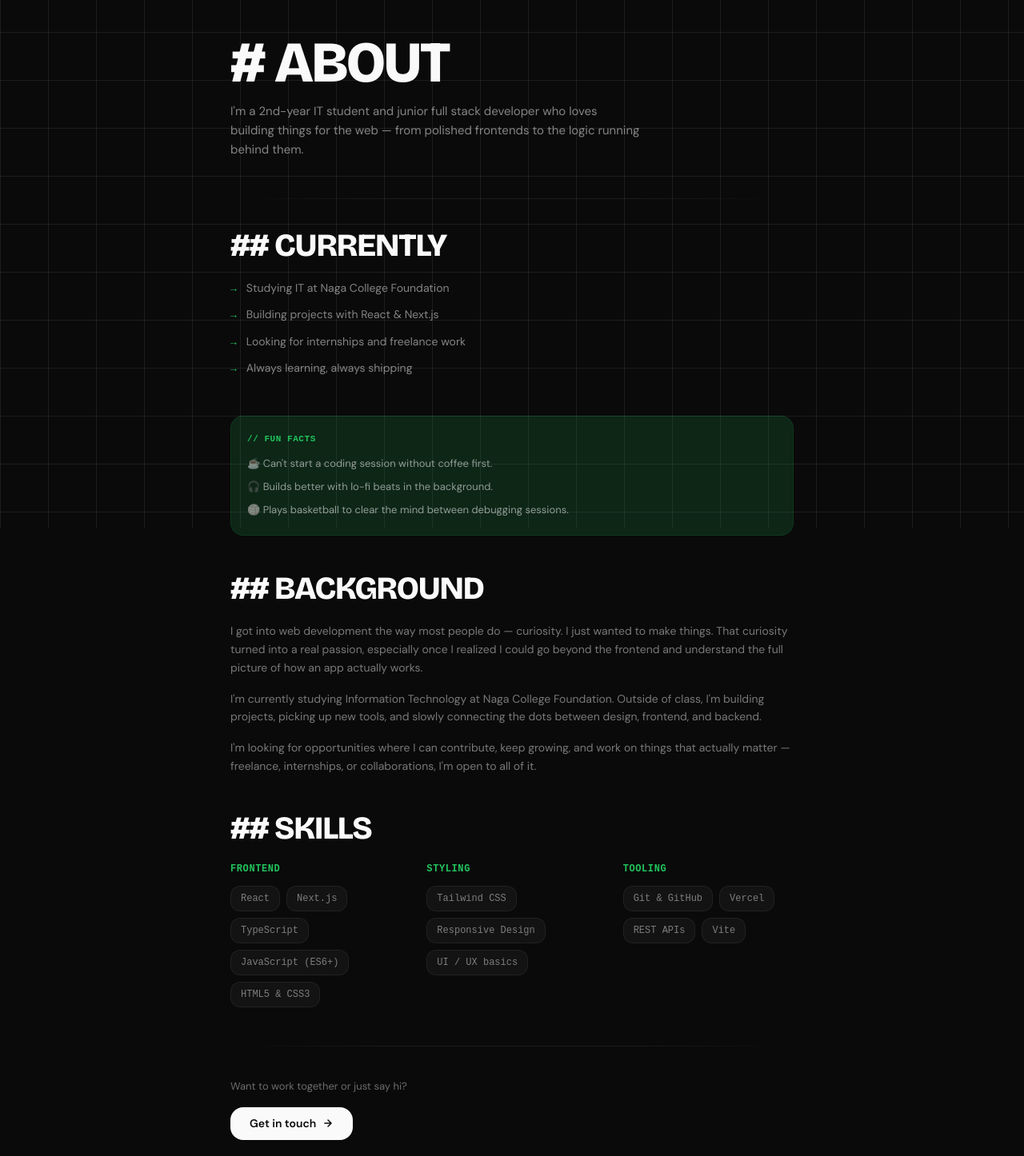
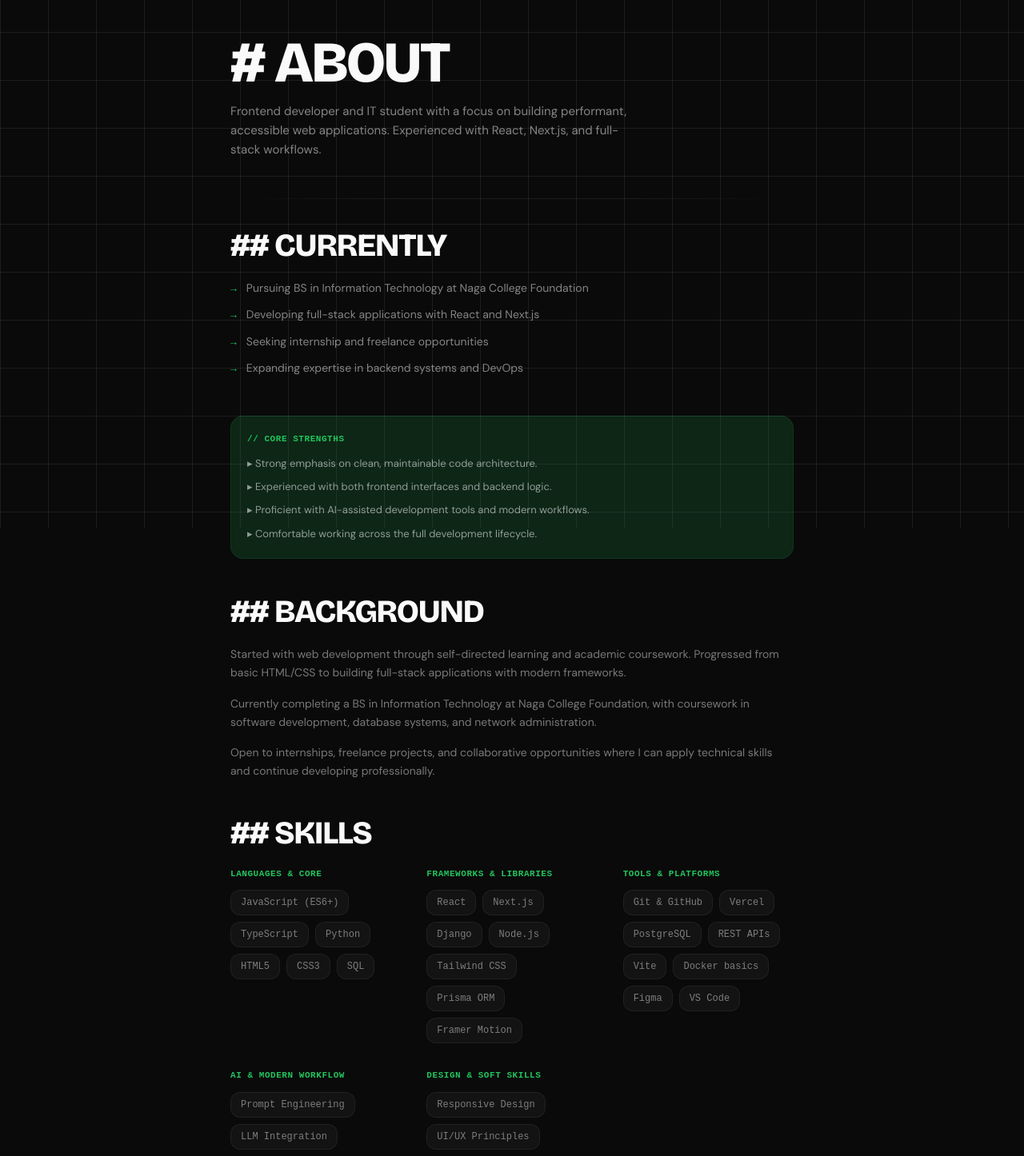
Before and after one commit to jmirabuenos-blip/my-portfolio, a Next.js app: page /about in a window 1280 px wide. Shown: the part 140-1586 px from the top of the page at 80% size. Built offline with nearby package versions, Linux system fonts and the light colour scheme.

Commit message:
Update portfolio: professional tone and expanded AI skills

```diff
--- a/src/app/about/page.tsx
+++ b/src/app/about/page.tsx
@@ -3,15 +3,57 @@ import { useTheme } from "@/hooks/useTheme";
 import { useReveal } from "@/hooks/useReveal";
 
 const SKILLS = {
-  Frontend: ["React", "Next.js", "TypeScript", "JavaScript (ES6+)", "HTML5 & CSS3"],
-  Styling: ["Tailwind CSS", "Responsive Design", "UI / UX basics"],
-  Tooling: ["Git & GitHub", "Vercel", "REST APIs", "Vite"],
+  "Languages & Core": [
+    "JavaScript (ES6+)",
+    "TypeScript",
+    "Python",
+    "HTML5",
+    "CSS3",
+    "SQL",
+  ],
+  "Frameworks & Libraries": [
+    "React",
+    "Next.js",
+    "Django",
+    "Node.js",
+    "Tailwind CSS",
+    "Prisma ORM",
+    "Framer Motion",
+  ],
+  "Tools & Platforms": [
+    "Git & GitHub",
+    "Vercel",
+    "PostgreSQL",
+    "REST APIs",
+    "Vite",
+    "Docker basics",
+    "Figma",
+    "VS Code",
+  ],
+  "AI & Modern Workflow": [
+    "Prompt Engineering",
+    "LLM Integration",
+    "AI API Integration",
+    "GitHub Copilot",
+    "Cursor AI",
+    "ChatGPT / Claude",
+    "AI-assisted Development",
+  ],
+  "Design & Soft Skills": [
+    "Responsive Design",
+    "UI/UX Principles",
+    "Agile / Scrum",
+    "Technical Documentation",
+    "Problem Solving",
+    "Code Review",
+  ],
 };
 
 const CALLOUTS = [
-  "☕ Can't start a coding session without coffee first.",
-  "🎧 Builds better with lo-fi beats in the background.",
-  "🏐 Plays basketball to clear the mind between debugging sessions.",
+  "▸ Strong emphasis on clean, maintainable code architecture.",
+  "▸ Experienced with both frontend interfaces and backend logic.",
+  "▸ Proficient with AI-assisted development tools and modern workflows.",
+  "▸ Comfortable working across the full development lifecycle.",
 ];
 
 export default function AboutPage() {
@@ -53,9 +95,9 @@ export default function AboutPage() {
           className="text-[15px] leading-relaxed max-w-lg"
           style={{ color: dark ? "rgba(255,255,255,0.5)" : "rgba(0,0,0,0.5)" }}
         >
-          I&apos;m a 2nd-year IT student and junior full stack developer who loves
-          building things for the web — from polished frontends to the logic
-          running behind them.
+          Frontend developer and IT student with a focus on building
+          performant, accessible web applications. Experienced with React,
+          Next.js, and full-stack workflows.
         </p>
       </div>
 
@@ -82,10 +124,10 @@ export default function AboutPage() {
         </h2>
         <div className="space-y-3">
           {[
-            "Studying IT at Naga College Foundation",
-            "Building projects with React & Next.js",
-            "Looking for internships and freelance work",
-            "Always learning, always shipping",
+            "Pursuing BS in Information Technology at Naga College Foundation",
+            "Developing full-stack applications with React and Next.js",
+            "Seeking internship and freelance opportunities",
+            "Expanding expertise in backend systems and DevOps",
           ].map((item, i) => (
             <div
               key={i}
@@ -113,7 +155,7 @@ export default function AboutPage() {
           className="text-[11px] font-semibold mb-3 uppercase tracking-wider"
           style={{ color: "var(--accent)", fontFamily: "var(--font-mono)" }}
         >
-          {"// fun facts"}
+          {"// core strengths"}
         </p>
         <div className="space-y-2">
           {CALLOUTS.map((fact, i) => (
@@ -144,26 +186,24 @@ export default function AboutPage() {
           style={{ color: dark ? "rgba(255,255,255,0.45)" : "rgba(0,0,0,0.45)" }}
         >
           <p>
-            I got into web development the way most people do — curiosity. I just
-            wanted to make things. That curiosity turned into a real passion,
-            especially once I realized I could go beyond the frontend and
-            understand the full picture of how an app actually works.
+            Started with web development through self-directed learning and
+            academic coursework. Progressed from basic HTML/CSS to building
+            full-stack applications with modern frameworks.
           </p>
           <p>
-            I&apos;m currently studying Information Technology at Naga College
-            Foundation. Outside of class, I&apos;m building projects, picking up
-            new tools, and slowly connecting the dots between design, frontend,
-            and backend.
+            Currently completing a BS in Information Technology at Naga College
+            Foundation, with coursework in software development, database
+            systems, and network administration.
           </p>
           <p>
-            I&apos;m looking for opportunities where I can contribute, keep
-            growing, and work on things that actually matter — freelance,
-            internships, or collaborations, I&apos;m open to all of it.
+            Open to internships, freelance projects, and collaborative
+            opportunities where I can apply technical skills and continue
+            developing professionally.
           </p>
         </div>
       </div>
 
-      {/* ## Skills */}
+      {/* ## Skills — expanded */}
       <div ref={s4.ref} className={`mb-12 reveal ${s4.isVisible ? "visible" : ""}`}>
         <h2
           className="heading-display mb-6"
@@ -174,11 +214,11 @@ export default function AboutPage() {
         >
           ## Skills
         </h2>
-        <div className="grid grid-cols-1 sm:grid-cols-3 gap-8">
+        <div className="grid grid-cols-1 sm:grid-cols-2 lg:grid-cols-3 gap-8">
           {Object.entries(SKILLS).map(([category, items]) => (
             <div key={category}>
               <p
-                className="text-[12px] font-semibold mb-3 uppercase tracking-wider"
+                className="text-[11px] font-semibold mb-3 uppercase tracking-wider"
                 style={{ color: "var(--accent)", fontFamily: "var(--font-mono)" }}
               >
                 {category}
@@ -218,7 +258,7 @@ export default function AboutPage() {
           className="text-[13px] mb-4"
           style={{ color: dark ? "rgba(255,255,255,0.4)" : "rgba(0,0,0,0.4)" }}
         >
-          Want to work together or just say hi?
+          Interested in collaborating or have a question?
         </p>
         <a
           href="/contact"
--- a/src/app/contact/page.tsx
+++ b/src/app/contact/page.tsx
@@ -91,14 +91,14 @@ export default function ContactPage() {
             color: dark ? "#fafafa" : "#0a0a0a",
           }}
         >
-          Let&apos;s work together
+          Work with me
         </h1>
         <p
           className="text-[14px] leading-relaxed max-w-md"
           style={{ color: dark ? "rgba(255,255,255,0.4)" : "rgba(0,0,0,0.4)" }}
         >
-          Open to freelance projects, internships, collabs, or just a chat.
-          Reach out through any of the platforms below.
+          Available for freelance projects, internships, and professional
+          collaborations. Reach out through any of the platforms below.
         </p>
       </div>
 
@@ -202,7 +202,7 @@ export default function ContactPage() {
               color: dark ? "rgba(255,255,255,0.2)" : "rgba(0,0,0,0.2)",
             }}
           >
-            hint: or just reach out directly ↓
+            or connect directly via the links below ↓
           </span>
           <button
             className="px-5 py-2 rounded-lg text-[13px] font-semibold transition-all duration-200 hover:scale-[1.03]"
--- a/src/app/education/page.tsx
+++ b/src/app/education/page.tsx
@@ -48,21 +48,21 @@ const CERTIFICATIONS = [
 const GIT_DIFFS: Record<string, string[]> = {
   "Naga College Foundation": [
     "+ learned React, Next.js, TypeScript",
-    "+ built 4+ production projects",
-    "- sleep schedule",
-    "~ understanding of full-stack architecture",
+    "+ built 4+ production-grade projects",
+    "+ proficiency in full-stack architecture",
+    "~ ongoing: backend systems & DevOps",
   ],
   "Carolina National High School": [
     "+ NC II TESDA certification",
-    "+ discovered passion for web development",
-    "- fear of terminal commands",
+    "+ introduced to web development fundamentals",
+    "+ developed interest in software engineering",
   ],
   "Panicuason Elementary School": [
-    "+ foundations of everything",
+    "+ foundational academic skills established",
   ],
   "Microsoft Word Associate": [
     "+ certified Microsoft Word proficiency",
-    "+ global recognition",
+    "+ globally recognized credential",
   ],
   "NC II Certificate": [
     "+ TESDA NC II certified",
@@ -104,7 +104,7 @@ export default function EducationPage() {
           className="text-[14px] leading-relaxed max-w-md"
           style={{ color: dark ? "rgba(255,255,255,0.4)" : "rgba(0,0,0,0.4)" }}
         >
-          My formal education path — each entry is a commit in the journey.
+          My formal education path — each entry is a commit in the timeline.
         </p>
       </div>
 
--- a/src/app/page.tsx
+++ b/src/app/page.tsx
@@ -5,16 +5,17 @@ import { useReveal } from "@/hooks/useReveal";
 
 const TYPING_ROLES = [
   "frontend developer",
-  "IT student",
-  "React & Next.js builder",
-  "UI enthusiast",
-  "lifelong learner",
+  "full stack engineer",
+  "React & Next.js specialist",
+  "UI/UX practitioner",
+  "AI-assisted developer",
 ];
 
 const SKILLS_MARQUEE = [
   "React", "Next.js", "TypeScript", "Tailwind CSS", "Git", "Vercel",
   "REST APIs", "Vite", "UI/UX", "JavaScript", "HTML5", "CSS3",
   "Python", "Django", "PostgreSQL", "Prisma",
+  "Prompt Engineering", "AI APIs", "LLM Integration", "GitHub Copilot", "Cursor",
 ];
 
 const SCATTERED_IMAGES = [
@@ -165,7 +166,7 @@ export default function Page() {
               border: `1px solid ${dark ? "rgba(34,197,94,0.15)" : "rgba(22,163,74,0.12)"}`,
             }}
           >
-            <span style={{ opacity: 0.5 }}>{"$>"}</span> open to opportunities
+            <span style={{ opacity: 0.5 }}>{"$>"}</span> available for opportunities
           </div>
 
           {/* Giant headline */}
@@ -229,7 +230,7 @@ export default function Page() {
                 background: dark ? "rgba(255,255,255,0.03)" : "rgba(0,0,0,0.03)",
               }}
             >
-              Let&apos;s talk
+              Get in touch
             </a>
           </div>
         </div>
--- a/src/app/projects/page.tsx
+++ b/src/app/projects/page.tsx
@@ -78,13 +78,14 @@ export default function ProjectsPage() {
             color: dark ? "#fafafa" : "#0a0a0a",
           }}
         >
-          Things I&apos;ve built
+          Selected projects
         </h1>
         <p
           className="text-[14px] leading-relaxed max-w-md"
           style={{ color: dark ? "rgba(255,255,255,0.4)" : "rgba(0,0,0,0.4)" }}
         >
-          A small but growing collection of real projects I&apos;ve shipped.
+          A collection of projects demonstrating technical experience across
+          frontend and full-stack development.
         </p>
       </div>
 
--- a/src/components/ClientLayout.tsx
+++ b/src/components/ClientLayout.tsx
@@ -23,6 +23,7 @@ const SKILLS_MARQUEE = [
   "React", "Next.js", "TypeScript", "Tailwind CSS", "Git", "Vercel",
   "REST APIs", "Vite", "UI/UX", "JavaScript", "HTML5", "CSS3",
   "Python", "Django", "PostgreSQL", "Prisma",
+  "Prompt Engineering", "AI APIs", "LLM Integration", "GitHub Copilot", "Cursor",
 ];
 
 /* ─── Command Palette ─── */
```
Also changed, not shown: 1 other file (tests, documents, lock files or other folders).
